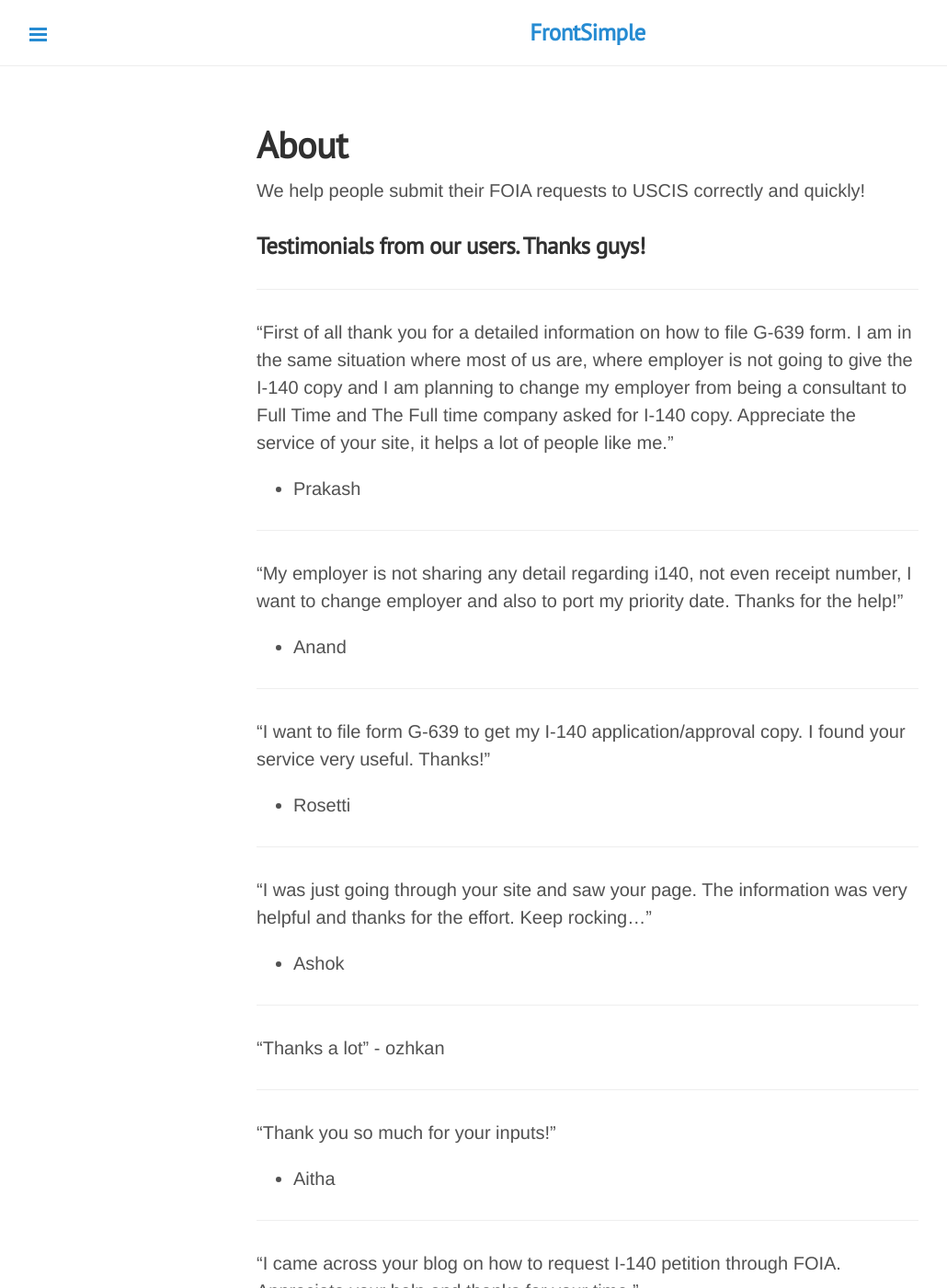
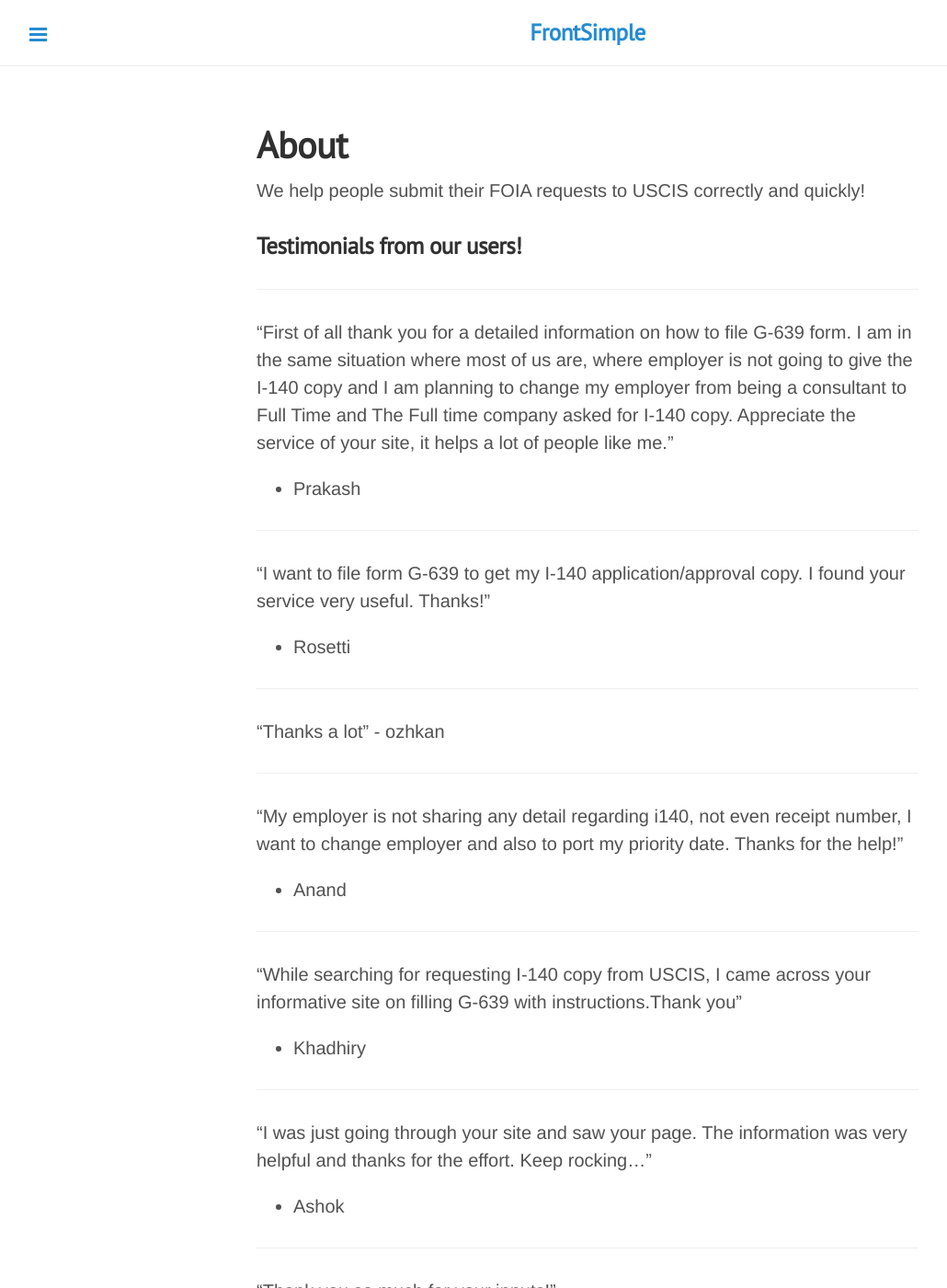
Before and after one commit to gitforwork2/gitforwork.github.io, a Jekyll site: the page built from about.md, in a window 1280 px wide and 1400 px high. Shown: the whole window at 92% size, without its empty margins (1-1031 px from the left). Built offline with Jekyll 4.4.1, drawn with Linux system fonts in a browser that asks for light colours; some of the changed text lies outside the part shown.

Commit message:
Add: add testimonials

```diff
--- a/about.md
+++ b/about.md
@@ -4,7 +4,7 @@
 ---
 We help people submit their FOIA requests to USCIS correctly and quickly!
 
-### Testimonials from our users. Thanks guys!
+### Testimonials from our users!
 
  ---
 
@@ -14,24 +14,29 @@
 
  ---
 
+   "I want to file form G-639 to get my I-140 application/approval copy. I found your service very useful. Thanks!"
+   - Rosetti
+
+  ---
+
+   "Thanks a lot"
+      - ozhkan
+
+   ---
+
  "My employer is not sharing any detail regarding i140, not even receipt number, I want to change employer and also to port my priority date. Thanks for the help!"
  - Anand
 
  ---
 
-  "I want to file form G-639 to get my I-140 application/approval copy. I found your service very useful. Thanks!"
-  - Rosetti
+ "While searching for requesting I-140 copy from USCIS, I came across your informative site on filling G-639 with instructions.Thank you"
+  - Khadhiry
 
- ---
+  ---
 
  "I was just going through your site and saw your page. The information was very helpful and thanks for the effort.
  Keep rocking..."
  - Ashok
-
- ---
-
- "Thanks a lot"
-    - ozhkan
 
  ---
 
@@ -55,12 +60,6 @@
 
  ---
 
- "I was just going through your site and saw your page. The information was very helpful and thanks for the effort.
- Keep rocking..."
- - Ashok
-
- ---
-
  "I have read your blog. Thanks for helping for FOIA request to get my I140 approval copy from USCIS.
  Thanks for supporting the community."
  - Ravi
```
Also changed, not shown: other parts of about.md (+0 -5 lines).
